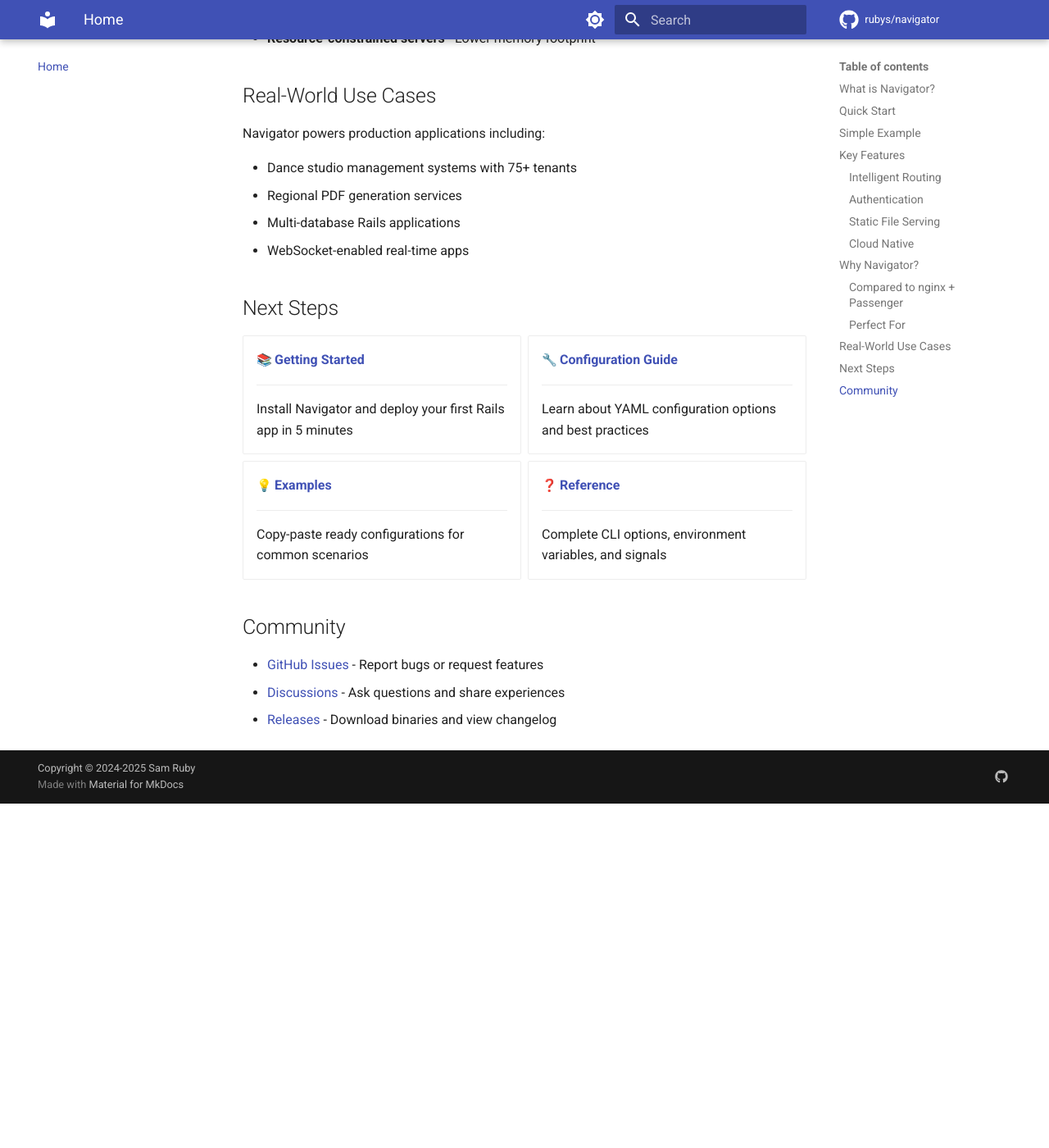
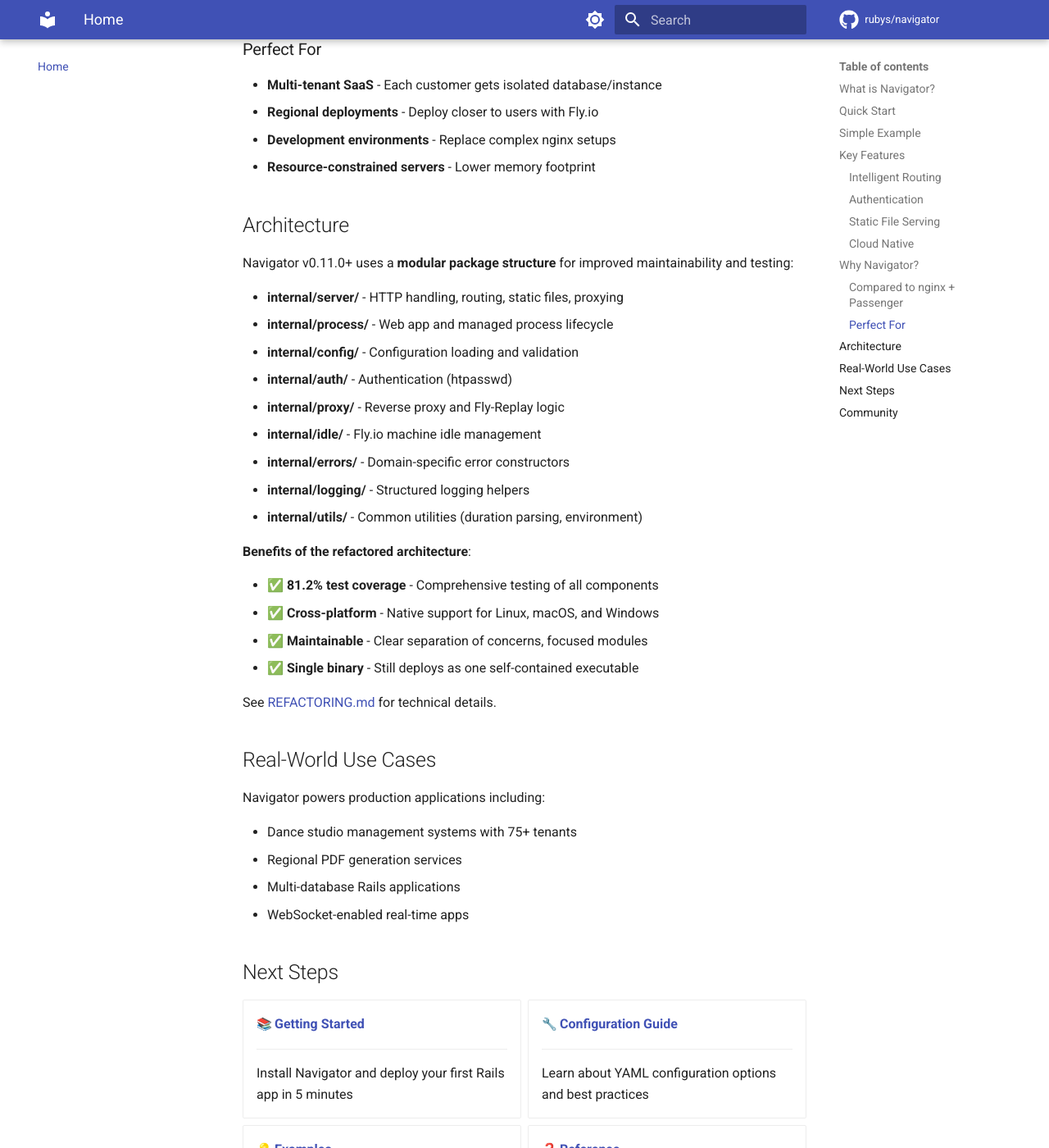
Before and after one commit to rubys/navigator, an MkDocs documentation site: the page built from docs/index.md, in a window 1280 px wide and 1400 px high, scrolled down 2890 px. Shown: the whole window at 82% size. Built offline with MkDocs 1.6.1 and Material for MkDocs 9.7.7, drawn with Linux system fonts in a browser that asks for light colours; emoji names are drawn with the system emoji font; comment, search, counter and statistics services are not loaded; before the commit the page ends 3870 px from its top, so only the background shows below that; some of the changed text lies outside the part shown.

Commit message:
Phase 1 documentation updates for v0.11.0
Critical fixes to align documentation with refactored architecture:

1. Fixed build command (installation.md)
   - Updated to cmd/navigator-refactored/main.go
   - Added clarification about legacy vs refactored versions
   - Specified which binary to install globally

2. Updated version references (cli.md)
   - Changed from v0.7.1 to v0.11.0
   - Updated Go version to 1.24.0

3. Added v0.11.0 highlights (index.md)
   - Added release callout box with link to release notes
   - New Architecture section explaining modular package structure
   - Listed all internal packages and their purposes
   - Highlighted benefits: 81.2% test coverage, cross-platform support

Changes verified:
- No remaining references to old cmd/navigator/main.go path
- No remaining references to outdated versions (v0.7.x)
- Architecture documentation now matches REFACTORING.md

See DOCUMENTATION_REVIEW.md for complete review and action plan.

🤖 Generated with [Claude Code](https://claude.com/claude-code)

Co-Authored-By: Claude <noreply@anthropic.com>

```diff
--- a/docs/index.md
+++ b/docs/index.md
@@ -1,6 +1,11 @@
 # Navigator
 
 A lightweight, fast Go-based web server for multi-tenant web applications with on-demand process management. Framework-independent with built-in support for Rails, Django, Node.js, and other frameworks.
+
+!!! success "Latest Release: v0.11.0"
+    **Major refactoring release** with modular architecture, enhanced test coverage (81.2%), and full cross-platform support (Linux, macOS, Windows).
+
+    [View Release Notes](https://github.com/rubys/navigator/releases/tag/v0.11.0)
 
 ## What is Navigator?
 
@@ -128,6 +133,29 @@ applications:
 - **Development environments** - Replace complex nginx setups
 - **Resource-constrained servers** - Lower memory footprint
 
+## Architecture
+
+Navigator v0.11.0+ uses a **modular package structure** for improved maintainability and testing:
+
+- **internal/server/** - HTTP handling, routing, static files, proxying
+- **internal/process/** - Web app and managed process lifecycle
+- **internal/config/** - Configuration loading and validation
+- **internal/auth/** - Authentication (htpasswd)
+- **internal/proxy/** - Reverse proxy and Fly-Replay logic
+- **internal/idle/** - Fly.io machine idle management
+- **internal/errors/** - Domain-specific error constructors
+- **internal/logging/** - Structured logging helpers
+- **internal/utils/** - Common utilities (duration parsing, environment)
+
+**Benefits of the refactored architecture**:
+
+- ✅ **81.2% test coverage** - Comprehensive testing of all components
+- ✅ **Cross-platform** - Native support for Linux, macOS, and Windows
+- ✅ **Maintainable** - Clear separation of concerns, focused modules
+- ✅ **Single binary** - Still deploys as one self-contained executable
+
+See [REFACTORING.md](https://github.com/rubys/navigator/blob/main/REFACTORING.md) for technical details.
+
 ## Real-World Use Cases
 
 Navigator powers production applications including:
```
Also changed, not shown: docs/getting-started/installation.md (+8 -4 lines), docs/reference/cli.md (+2 -2 lines).
